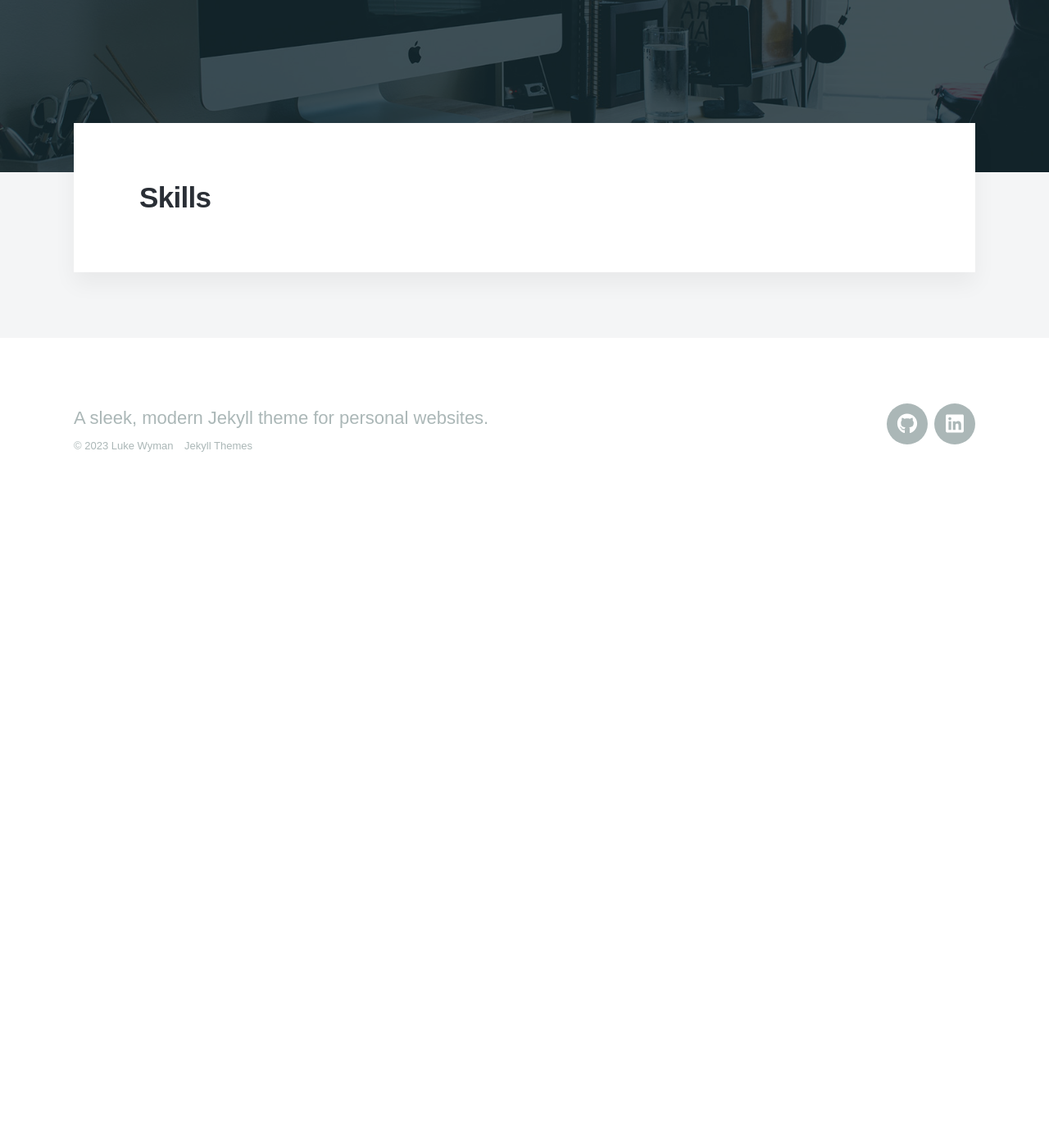
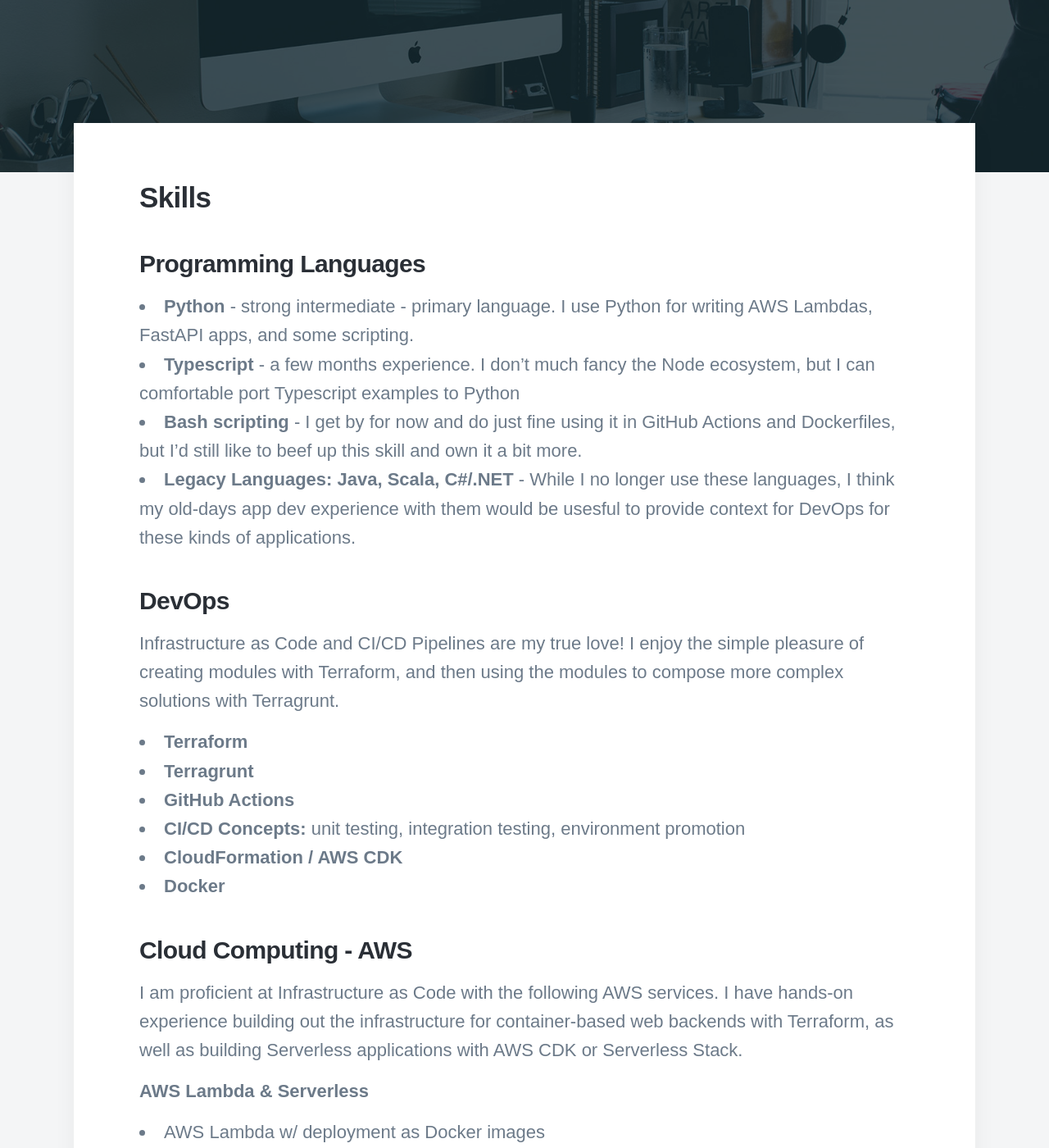
Before and after one commit to lukewyman/lukewyman.github.io, a Jekyll site: the page built from _pages/skills.md, in a window 1280 px wide and 1400 px high, scrolled down 382 px. Shown: the whole window at 82% size. Built offline with Jekyll 4.4.1, drawn with Linux system fonts in a browser that asks for light colours; nearby versions of some CDN libraries; some web fonts are replaced; before the commit the page ends 1012 px from its top, so only the background shows below that; some of the changed text lies outside the part shown.

Commit message:
Filled out skills matrix; further writing on Basic Pipeline project

```diff
--- a/_pages/skills.md
+++ b/_pages/skills.md
@@ -1,8 +1,65 @@
 ---
 title: Skills
-subtitle: Infrastructure as Code, Application Development, Domain-Driven Design and more!
-description: Personal is the perfect theme for developers, designers and other creatives.
+subtitle: Infrastructure as Code, Cloud Computing, Application Development, and more!
+description: Comprehensive skills matrix
 featured_image: /images/demo/about.jpg
 ---
 
 ## Skills
+
+### Programming Languages
+- **Python** - strong intermediate - primary language. I use Python for writing AWS Lambdas, FastAPI apps, and some scripting.
+- **Typescript** - a few months experience. I don't much fancy the Node ecosystem, but I can comfortable port Typescript examples to Python
+- **Bash scripting** - I get by for now and do just fine using it in GitHub Actions and Dockerfiles, but I'd still like to beef up this skill and own it a bit more.
+- **Legacy Languages: Java, Scala, C#/.NET** - While I no longer use these languages, I think my old-days app dev experience with them would be usesful to provide context for DevOps for these kinds of applications.
+
+### DevOps
+
+Infrastructure as Code and CI/CD Pipelines are my true love! I enjoy the simple pleasure of creating modules with Terraform, and then using the modules to compose more complex solutions with Terragrunt.
+
+- **Terraform**
+- **Terragrunt**
+- **GitHub Actions**
+- **CI/CD Concepts:** unit testing, integration testing, environment promotion
+- **CloudFormation / AWS CDK**
+- **Docker**
+
+### Cloud Computing - AWS
+
+I am proficient at Infrastructure as Code with the following AWS services. I have hands-on experience building out the infrastructure for container-based web backends with Terraform, as well as building Serverless applications with AWS CDK or Serverless Stack.
+
+**AWS Lambda & Serverless**
+ - AWS Lambda w/ deployment as Docker images
+ - AWS CDK and Serverless Stack framework
+
+**APIs & Web App Infrastructure**
+- Amazon API Gateway / OpenAPI / VTL Mapping Templates
+- Amazon Route 53 / DNS
+- Application Load Balancers
+- Amazon Elastic Container Service (ECS)
+
+**Databases**
+- Amazon Relational Data Service (RDS) / Postgresql
+- Amazon DynamoDB
+- Amazon DocumentDB / MongoDB
+- Amazon OpenSearch Service
+
+**Security**
+- OAuth2 / OIDC
+- AWS Identity & Access Management (IAM)
+- Amazon Cognito
+
+**Other**
+- Amazon S3
+- Amazon CloudWatch
+- Amazon EventBridge
+- AWS Systems Manager Parameter Store
+
+### Application Development
+
+- FastAPI / Python / Pytest
+- AWS Libraries: boto3, moto
+- Database Libraries: motor (MongoDB), sqlalchemy
+- Test-Driven Development / unit tests / integration tests
+- Domain-Driven Design / Microservices
+- Purpose-Built Databases
```
Also changed, not shown: _pages/about.md (+1 -0 lines), _projects/002-basic-pipeline.md (+17 -5 lines).
